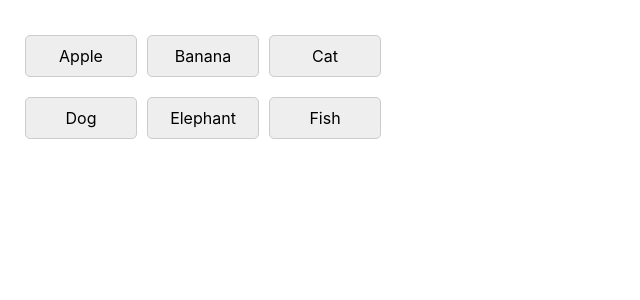
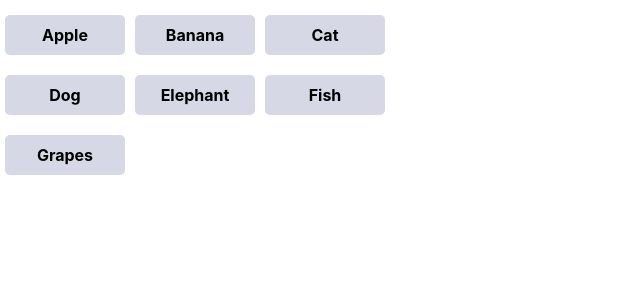
Before and after one commit to jayvaghani-2000/pure-js-dnd, a React (Create React App) app: page / in a window 1280 px wide. Shown: the top 300 px of the page, without its empty margins (0-640 px from the left). Built offline with nearby package versions, Linux system fonts and the light colour scheme.

Commit message:
stable version

```diff
--- a/public/index.html
+++ b/public/index.html
@@ -24,7 +24,7 @@
       work correctly both with client-side routing and a non-root public URL.
       Learn how to configure a non-root public URL by running `npm run build`.
     -->
-    <title>React App</title>
+    <title>Drag and Drop</title>
   </head>
   <body>
     <noscript>You need to enable JavaScript to run this app.</noscript>
--- a/src/App.css
+++ b/src/App.css
@@ -2,7 +2,6 @@
   display: flex;
   flex-direction: column;
   justify-content: space-between;
-  margin: 20px;
 }
 
 .parent {
@@ -17,17 +16,18 @@
 
 .parent.activeDragOver {
   height: 40px;
+  background-color: #f5f6ff;
 }
 
 .child {
-  background-color: #eee;
-  border: 1px solid #ccc;
+  background: #d6d8e6;
   border-radius: 5px;
   margin: 5px 0;
   padding: 10px;
   text-align: center;
-  width: 90px;
+  width: 120px;
   margin: 0px 5px;
+  cursor: grab;
 }
 
 .dropzone {
--- a/src/components/stable.js
+++ b/src/components/stable.js
@@ -29,6 +29,14 @@ function Stable() {
     },
     {
       id: "parent4",
+      children: [],
+    },
+    {
+      id: "parent5",
+      children: [{ id: uuidv4(), text: "Grapes" }],
+    },
+    {
+      id: "parent6",
       children: [],
     },
   ]);
@@ -108,7 +116,6 @@ function Stable() {
     if (previousDraggedOverParent.current !== parentId) {
       setDraggedOverParent(parentId);
       previousDraggedOverParent.current = parentId;
-      console.log(parentId);
     }
   };
 
@@ -130,7 +137,7 @@ function Stable() {
         onDrag={(e) => handleDrag(e, { item, index, parentId: parent.id })}
         onDragEnd={handleDragEnd}
       >
-        {item.text}
+        <h4>{item.text}</h4>
       </div>
     );
   };
--- a/src/index.css
+++ b/src/index.css
@@ -1,13 +1,15 @@
+*,
 body {
   margin: 0;
-  font-family: -apple-system, BlinkMacSystemFont, 'Segoe UI', 'Roboto', 'Oxygen',
-    'Ubuntu', 'Cantarell', 'Fira Sans', 'Droid Sans', 'Helvetica Neue',
+  font-family: -apple-system, BlinkMacSystemFont, "Segoe UI", "Roboto", "Oxygen",
+    "Ubuntu", "Cantarell", "Fira Sans", "Droid Sans", "Helvetica Neue",
     sans-serif;
+  box-sizing: border-box;
   -webkit-font-smoothing: antialiased;
   -moz-osx-font-smoothing: grayscale;
 }
 
 code {
-  font-family: source-code-pro, Menlo, Monaco, Consolas, 'Courier New',
+  font-family: source-code-pro, Menlo, Monaco, Consolas, "Courier New",
     monospace;
 }
```
Also changed, not shown: src/App.js (+27 -1 lines).
